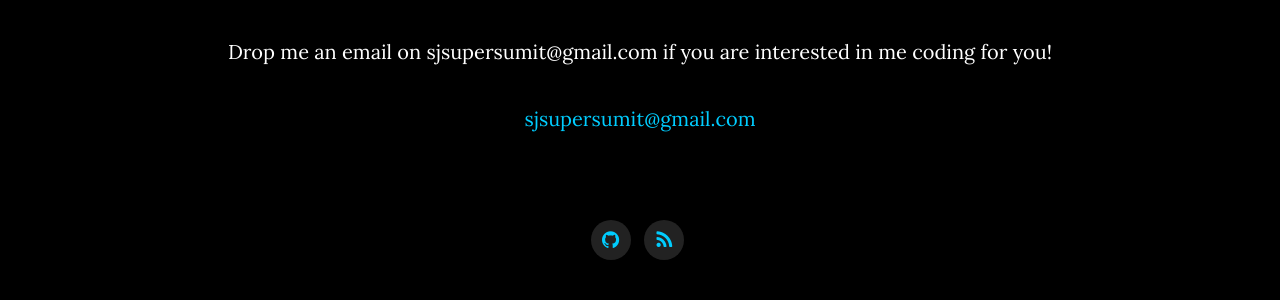
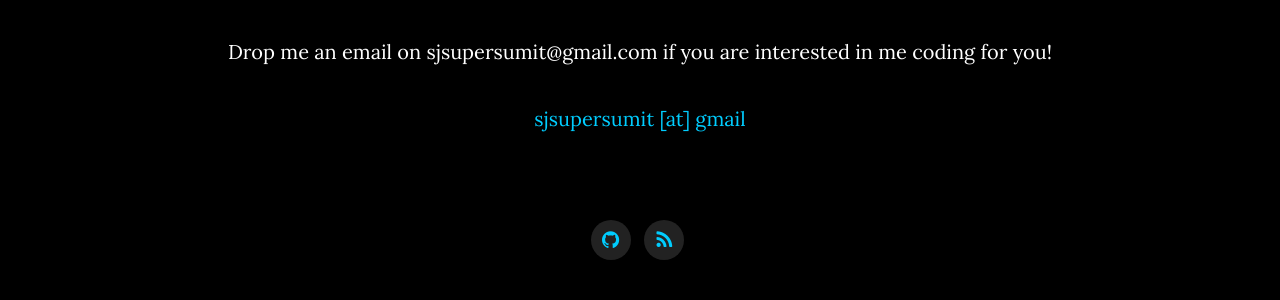
Before and after one commit to sjsupersumit/sjsupersumit.github.io, a Jekyll site: the page built from index.html, in a window 1280 px wide and 900 px high, scrolled down 2855 px. Shown: the part 484-784 px from the top of the window. Built offline with Jekyll 4.4.1, drawn with Linux system fonts in a browser that asks for light colours; nearby versions of some CDN libraries; comment, search, counter and statistics services are not loaded.

Commit message:
Changed emailId format to reduce spam

```diff
--- a/_config.yml
+++ b/_config.yml
@@ -126,7 +126,7 @@ timeline-img: "/img/timeline/default.png"
 # Contact #
 ###########
 
-email: "sjsupersumit@gmail.com"
+email: "sjsupersumit [at] gmail"
 
 ################
 # Author Blurb #
```
